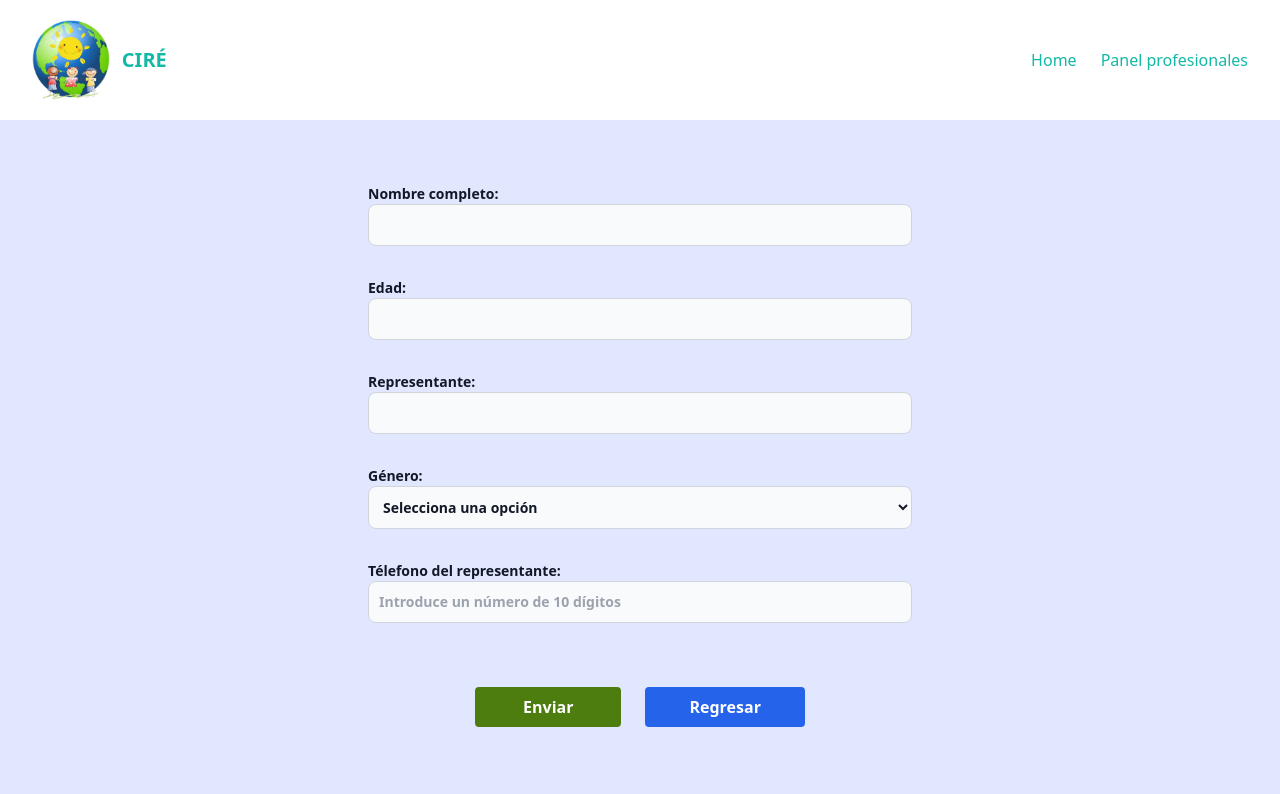
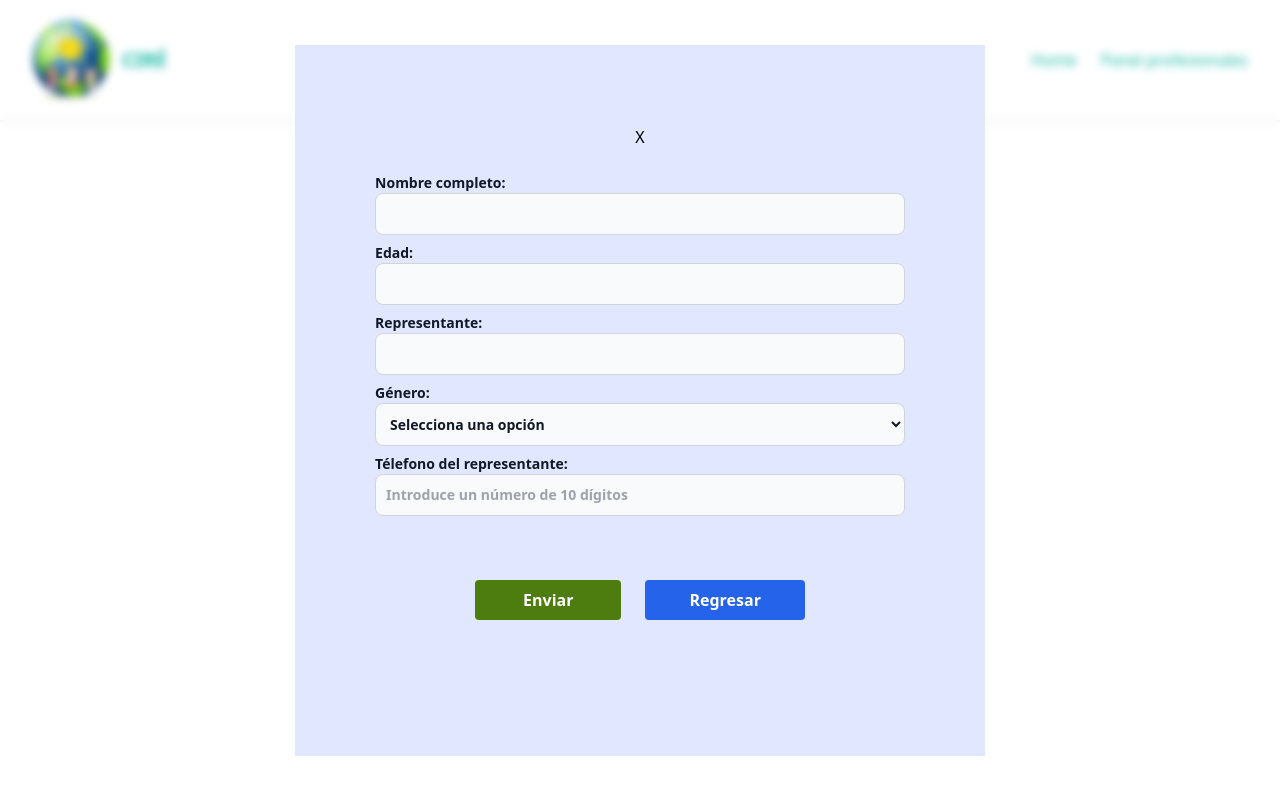
Before and after one commit to programateacademy/cire-fontend, a React (Vite) app: page /editstudents/1 in a window 1280 px wide. Shown: the top 794 px of the page. Built offline with nearby package versions, Linux system fonts and the light colour scheme; no server answers.

Commit message:
Feat: Modal Edit student

```diff
--- a/package.json
+++ b/package.json
@@ -11,12 +11,12 @@
   "dependencies": {
     "@heroicons/react": "^2.0.16",
     "axios": "^1.3.4",
-    "framer-motion": "^10.3.1",
+    "framer-motion": "^10.3.2",
     "json-server": "^0.17.2",
     "react": "^18.2.0",
     "react-dom": "^18.2.0",
     "react-hook-form": "^7.43.5",
-    "react-router-dom": "^6.8.2",
+    "react-router-dom": "^6.9.0",
     "react-time-picker": "^5.2.0",
     "sweetalert": "^2.1.2"
   },
--- a/src/pages/CRUD Student/EditStudent.jsx
+++ b/src/pages/CRUD Student/EditStudent.jsx
@@ -1,19 +1,18 @@
 import axios from 'axios';
 import React, {useState, useEffect} from 'react';
-import {Link, useParams} from 'react-router-dom';
 
-export const EditStudent = () => {
-    const {id} = useParams();
+
+export const EditStudent = ({ setOpenModalEdit, studentId }) => {
+
     const [name, setName] = useState('');
     const [age, setAge] = useState('');
     const [namAttendant, setNamAttendant] = useState('');
     const [sex, setSex] = useState('');
     const [numAttendant, setNumAttendant] = useState('');
-    const params = useParams()
+
 
     useEffect(() => {
-        if (id) {
-            axios.get(`https://cire-backend.onrender.com/kid/${id}`).then((res) => {
+            axios.get(`https://cire-backend.onrender.com/kid/${studentId}`).then((res) => {
                 const student = res.data.body;
                 setName(student.name);
                 setAge(student.age);
@@ -26,8 +25,7 @@ export const EditStudent = () => {
             });
 
 
-        }
-    }, []);
+        }, []);
 
 
 
@@ -40,7 +38,7 @@ export const EditStudent = () => {
             numAttendant: numAttendant
         };
 
-        axios.put(`https://cire-backend.onrender.com/kid/${id}`, editstudents).then((res) => {
+        axios.put(`https://cire-backend.onrender.com/kid/${studentId}`, editstudents).then((res) => {
             console.log(res.data.body);
             alert(res.data.body);
         }).catch((error) => {
@@ -51,9 +49,17 @@ export const EditStudent = () => {
 
 
     return (
-        <div className='bg-indigo-100 w-screen'>
-            <div className='max-w-2xl mx-auto p-16'>
-                <div className='grid gap-6 mb-6 lg:grid-cols-1'>
+        <div className="fixed inset-0 bg-opacity-25 backdrop-blur-sm flex justify-center items-center">
+        <div className="bg-indigo-100">
+          <div className="p-20">
+            <div className="grid gap-6 mb-6 lg:grid-cols-1">
+            <button
+              className="text-dark"
+              onClick={() => setOpenModalEdit(false)}
+            >
+              X
+            </button>
+            <form >
                     <label className="block mb-2 text-sm font-bold text-gray-900 dark:text-gray-300">
                         Nombre completo:
                         <input type="text" required className="bg-gray-50 border border-gray-300 text-gray-900 text-sm rounded-lg focus:ring-blue-500 focus:border-blue-500 block w-full p-2.5 dark:bg-gray-700 dark:border-gray-600 dark:placeholder-gray-400 dark:text-white dark:focus:ring-blue-500 dark:focus:border-blue-500"
@@ -95,6 +101,8 @@ export const EditStudent = () => {
                         </select>
                     </label>
 
+
+
                     <label className="block mb-2 text-sm font-bold text-gray-900 dark:text-gray-300">
                         Télefono del representante:
                         <input type="number" placeholder="Introduce un número de 10 dígitos" required className="bg-gray-50 border border-gray-300 text-gray-900 text-sm rounded-lg focus:ring-blue-500 focus:border-blue-500 block w-full p-2.5 dark:bg-gray-700 dark:border-gray-600 dark:placeholder-gray-400 dark:text-white dark:focus:ring-blue-500 dark:focus:border-blue-500"
@@ -103,6 +111,7 @@ export const EditStudent = () => {
                                 (e) => setNumAttendant(e.target.value)
                             }/>
                     </label>
+                    </form>
 
                 </div>
 
@@ -110,15 +119,17 @@ export const EditStudent = () => {
                     <button className='bg-lime-700 hover:bg-lime-600 text-white font-bold py-2 px-12 rounded justify-items-center'
                         onClick={editStudents}>Enviar</button>
 
-                    <Link to={'/list5years'}>
-                        <button className='bg-blue-600 hover:bg-blue-700 text-white font-bold py-2 px-11 rounded justify-items-center'>Regresar</button>
-                    </Link>
+
+                        <button className='bg-blue-600 hover:bg-blue-700 text-white font-bold py-2 px-11 rounded justify-items-center'  onClick={() => setOpenModalEdit(false)}>Regresar</button>
+
                 </div>
 
 
             </div>
 
 
+
+        </div>
         </div>
 
 
--- a/src/pages/CRUD Student/ListStudents.jsx
+++ b/src/pages/CRUD Student/ListStudents.jsx
@@ -2,12 +2,14 @@ import axios from 'axios';
 import React, {useEffect, useState} from 'react'
 import {Link} from 'react-router-dom';
 import AddStudent from './AddStudent';
+import { EditStudent } from './EditStudent';
 
 
 export const ListStudents = () => {
 
     const [students, setStudents] = useState([]);
     const [searchTerm, setSearchTerm] = useState('');
+    const [selectedStudent, setSelectedStudent] = useState(null);
 
     useEffect(() => {
         axios.get('https://cire-backend.onrender.com/kid?age=5').then(response => {
@@ -44,6 +46,12 @@ export const ListStudents = () => {
 
     function closeModal() {
         setOpenModal(false);
+    }
+
+    const [openModalEdit, setOpenModalEdit] = useState(false);
+
+    function closeModalEdit() {
+      setOpenModalEdit(false);
     }
 
     const listmovies = filteredStudents.map(students => {
@@ -132,18 +140,27 @@ export const ListStudents = () => {
                                 student.numAttendant
                             }</li>
                             <div className='grid grid-rows-1 grid-flow-col gap-6 px-32 m-14 justify-center'>
-                                <Link className='bg-blue-600 hover:bg-blue-700 text-white font-bold py-2 px-4 rounded'
-                                    to={
-                                        `/editstudents/${
-                                            student._id
-                                        }`
-                                }>
-                                    <button>Editar</button>
-                                </Link>
+                            <button
+                  className="bg-blue-600 hover:bg-blue-700 text-white font-bold py-2 px-4 rounded"
+                  onClick={() => {
+                    setOpenModalEdit(true);
+                    setSelectedStudent(student._id);
+                  }}
+                >
+                  Editar
+                </button>
                                 <button className='bg-red-600 hover:bg-red-700 text-white font-bold py-2 px-4 rounded'
                                     onClick={
                                         () => handleDelete(student._id)
                                 }>Delete</button>
+                                  {openModalEdit && (
+                  <EditStudent
+                    studentId={selectedStudent}
+                    setOpenModalEdit={setOpenModalEdit}
+                    closeModalEdit={closeModalEdit}
+                    student={selectedStudent}
+                  />
+                )}
                             </div>
 
                             <h2 className='text-xl font-semibold font-sans text-center text-sky-700'>Formularios de evaluación</h2>
```
Also changed, not shown: src/pages/CRUD Student/AddStudent.jsx (+4 -4 lines), 1 other file (tests, documents, lock files or other folders).
